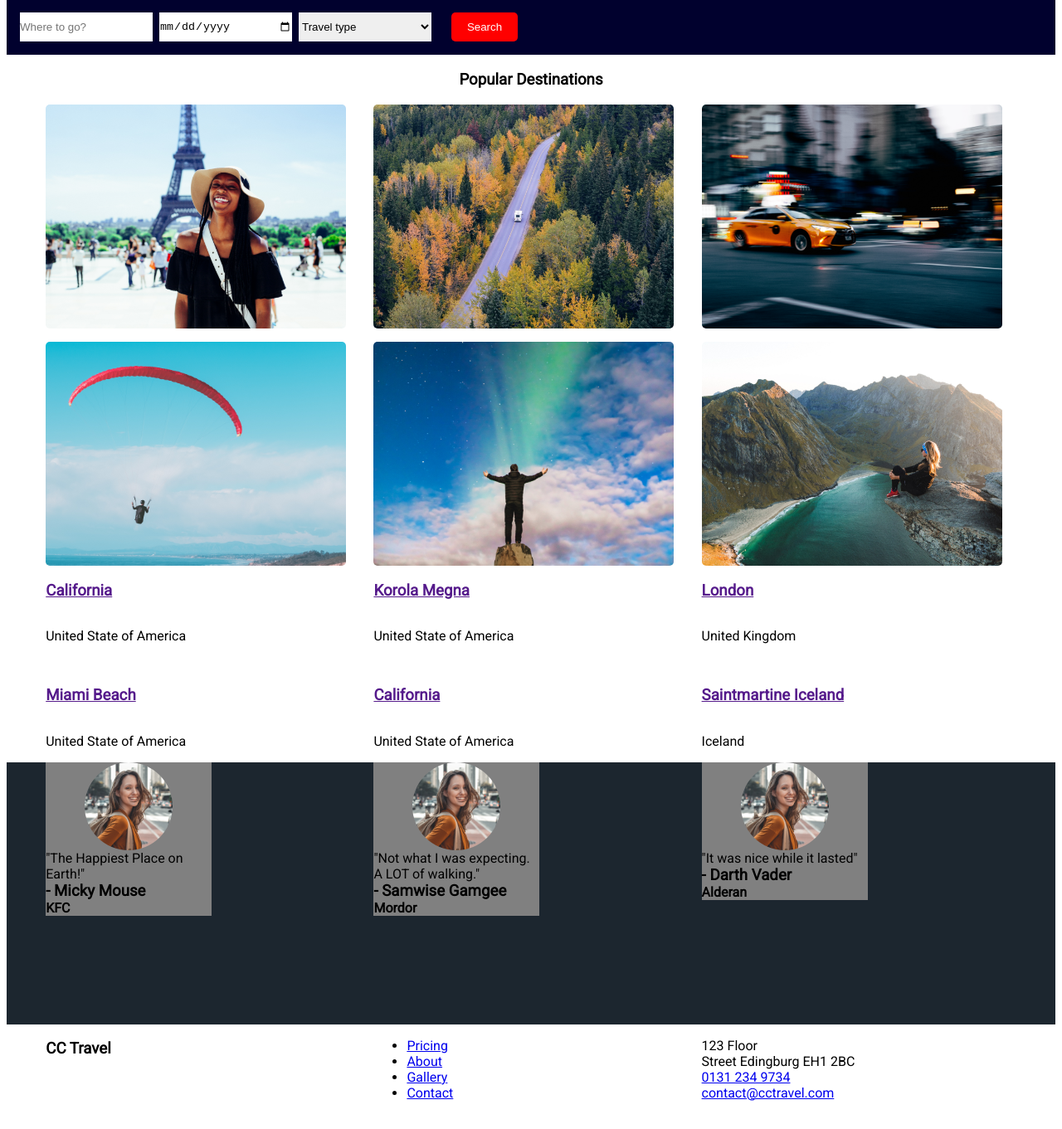
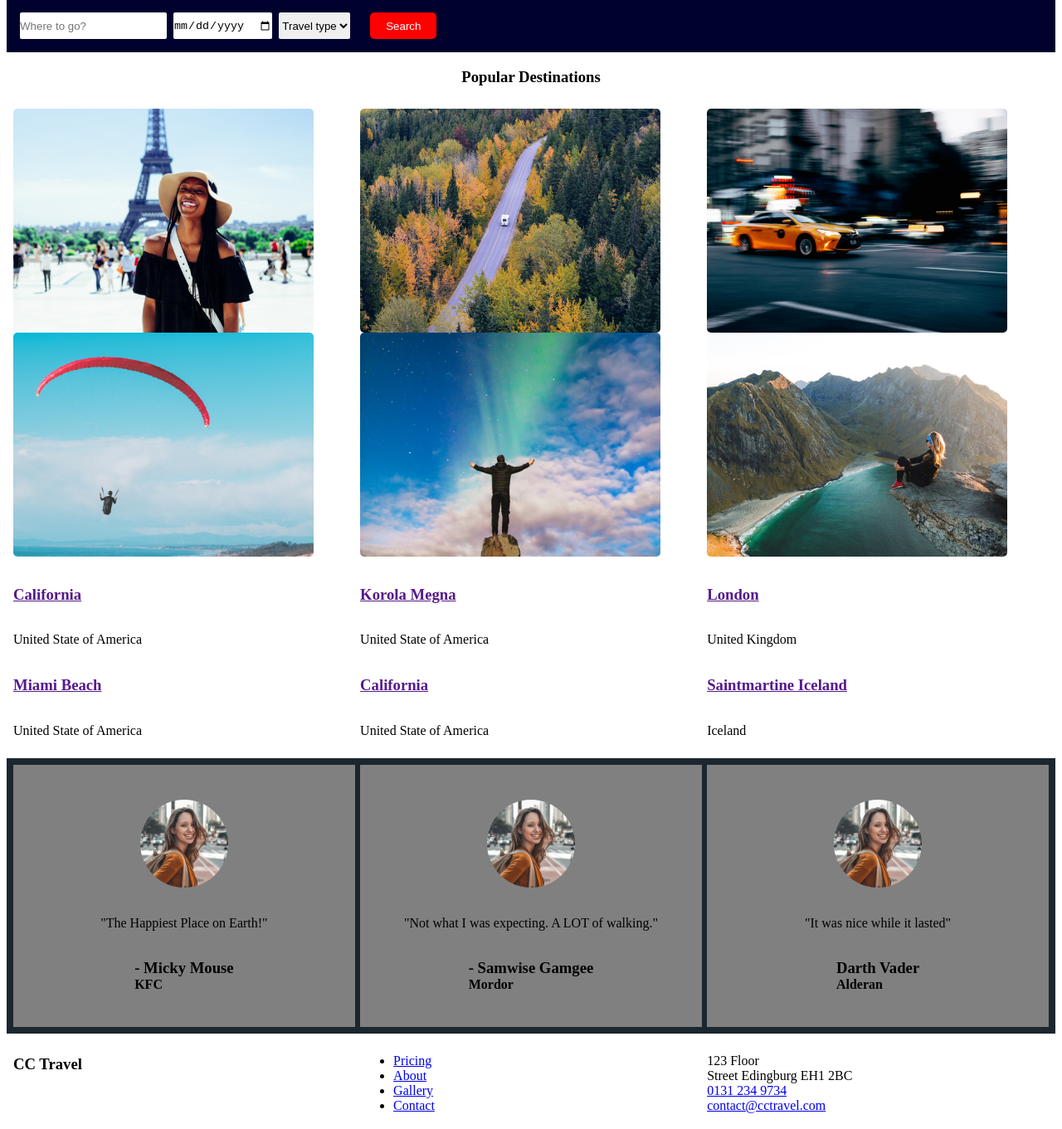
Before and after one commit to samuel-williams-ed/Week_03_Day_02, a plain HTML site: page 02_css_lab/cc_travel_start/index.html in a window 1280 px wide. Shown: the part 164-1525 px from the top of the page at 83% size. Drawn offline with Linux system fonts and the light colour scheme.

Commit message:
Footer spacing fixed

```diff
--- a/02_css_lab/cc_travel_start/index.html
+++ b/02_css_lab/cc_travel_start/index.html
@@ -176,7 +176,7 @@
                         </div>
                         <p>"It was nice while it lasted"</p>
                         <div class="testmonial-author">
-                            <h3>- Darth Vader</h3>
+                            <h3>Darth Vader</h3>
                             <h4>Alderan</h4>
                         </div>
                     </div>
--- a/02_css_lab/cc_travel_start/style.css
+++ b/02_css_lab/cc_travel_start/style.css
@@ -1,7 +1,8 @@
 body {
   /* Set the font-family for the entire body to Roboto with a generic family of sans-serif */
   /* Hint: https://developer.mozilla.org/en-US/docs/Web/CSS/font-family */
-  font-family: "Roboto";
+  /* font-family: "Roboto"; */
+  font-family: 'Papyrus';
 }
 
 header {
@@ -34,7 +35,6 @@ nav {
   /* Use flexbox to vertially align the nav child elements in the center */
   background-color: #103594;
   height: 2rem;
-
   display: flex;
   align-items: center;
 }
@@ -105,15 +105,17 @@ nav ul li a {
 .search-bar {
   /* not working :( */
   padding: 0.5rem;
+
 }
 .input-field * {
-  height: 35px;
+  /* height: 35px;
   max-height: 35px;
   width: 160px;
-  max-width: 160px;
+  max-width: 160px; */
   padding: 0px;
   border: none;
-
+  border-radius: 2px;
+  min-height: 2rem;
 }
 
 input {
@@ -152,11 +154,10 @@ input {
   grid-template-areas:
   'item item item'
   'item item item';
-  grid-template-columns: 30% 30% 30%;
-  gap: 1rem;
-  justify-content: center;
-  /* display: grid; */
-  /* justify-content: space-between; */
+  grid-template-columns: 33% 33% 33%;
+  padding: 0.5em;
+  max-width: 100%;
+  justify-content: space-between;
 /* The destinations are enclosed in an article element that we want to make a grid */
   /* Set the display property to 'grid' and justify the content */
 }
@@ -175,7 +176,7 @@ input {
   'item item item';
   grid-template-columns: 30% 30% 30%;
   gap: 1rem;*/
-  justify-content: center;
+  /* justify-content: space-between; */
 
   /* The row of the grid has 3 columns which should be the same width and roughly a third of the available space */
   /* Use the grid-template-columns property to set each column to 30% */
@@ -203,13 +204,18 @@ img {
 }
 
 .single-testmonial{
-  height: 300px;
-  width: 200px;
+  min-height: 300px;
+  background-color: grey;
+  display: flex;
+  padding: 0.5em;
+  flex-direction: column;
+  justify-content: space-evenly;
+  align-items: center;
 }
 
 .single-testmonial *{
   justify-content: center;
-  background-color: grey;
+
   margin: 0px;
   /* Write your code here */
 }
```
